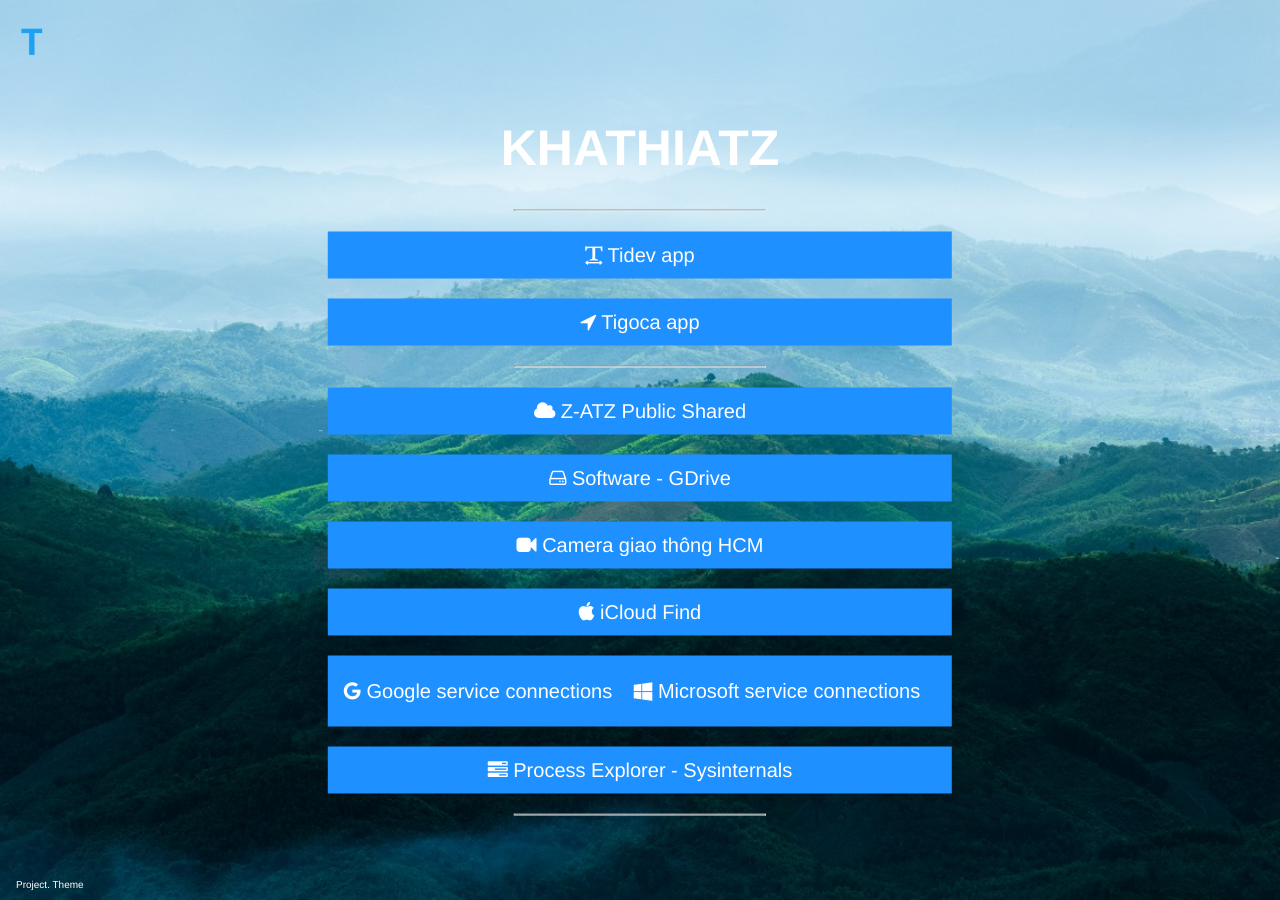
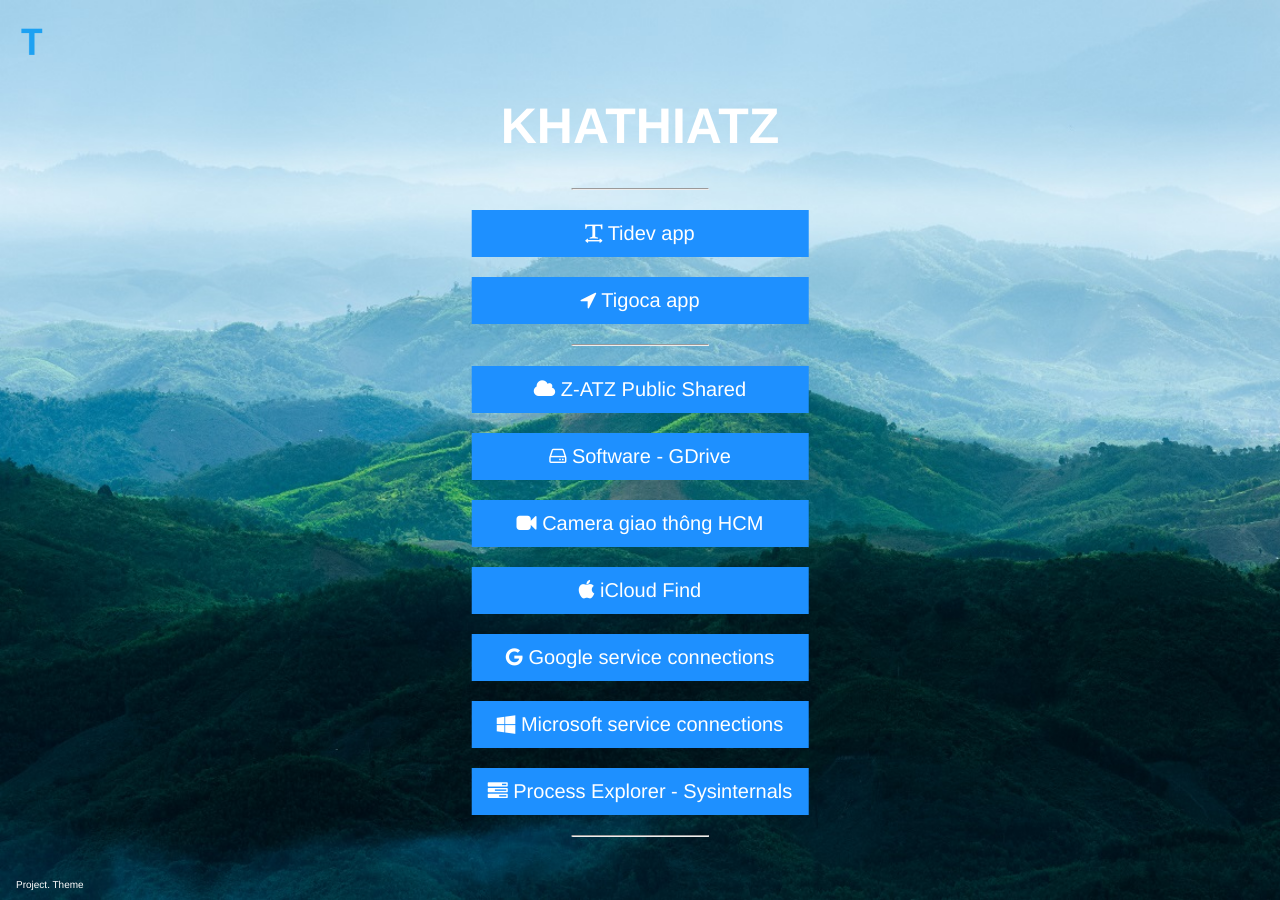
Before and after one commit to khathiatz/khathiatz.github.io, a Jekyll site: the page index.html, which Jekyll copies as it is, in a window 1280 px wide. Built offline with Jekyll 4.4.1, drawn with Linux system fonts in a browser that asks for light colours.

Commit message:
Update index.html

```diff
--- a/index.html
+++ b/index.html
@@ -106,8 +106,8 @@
     <p <button class="btn" onclick="window.location.href='https://drive.google.com/drive/folders/1qp38ispx670sFExTzvyWC-PhF2oBlcXg?usp=sharing';"><i class="fa fa-hdd-o"></i> Software - GDrive</button></p>
     <p <button class="btn" onclick="window.location.href='http://giaothong.hochiminhcity.gov.vn/Map.aspx';"><i class="fa fa-video-camera"></i> Camera giao thông HCM</button></p>
     <p <button class="btn" onclick="window.location.href='https://www.icloud.com/find/';"><i class="fa  fa-apple"></i> iCloud Find</button></p>
-    <p <button class="btn" onclick="window.location.href='https://myaccount.google.com/connections';"><i class="fa fa-google"></i> Google service connections</button>
-    <button class="btn" onclick="window.location.href='https://microsoft.com/consent';"><i class="fa fa-windows"></i> Microsoft service connections</button></p>
+    <p <button class="btn" onclick="window.location.href='https://myaccount.google.com/connections';"><i class="fa fa-google"></i> Google service connections</button></p>
+    <p <button class="btn" onclick="window.location.href='https://microsoft.com/consent';"><i class="fa fa-windows"></i> Microsoft service connections</button></p>
     <p <button class="btn" onclick="window.location.href='https://learn.microsoft.com/en-us/sysinternals/downloads/process-explorer';"><i class="fa fa-tasks"></i> Process Explorer - Sysinternals</button></p>
     <hr>
 
```
